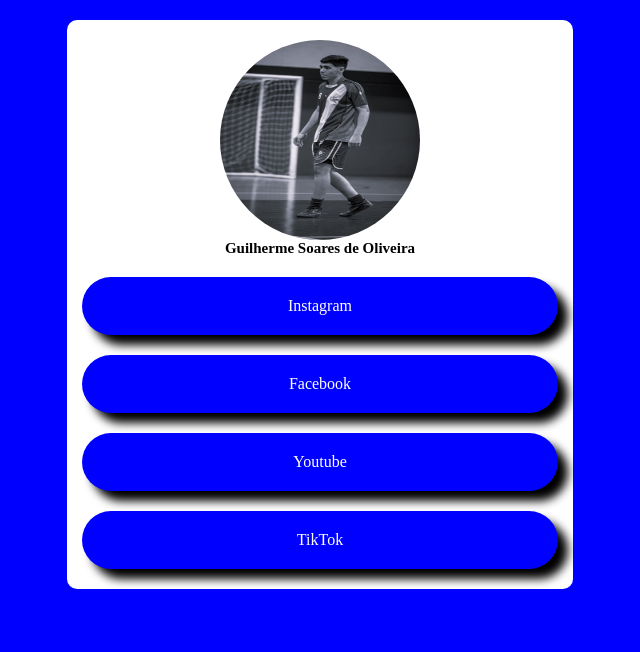
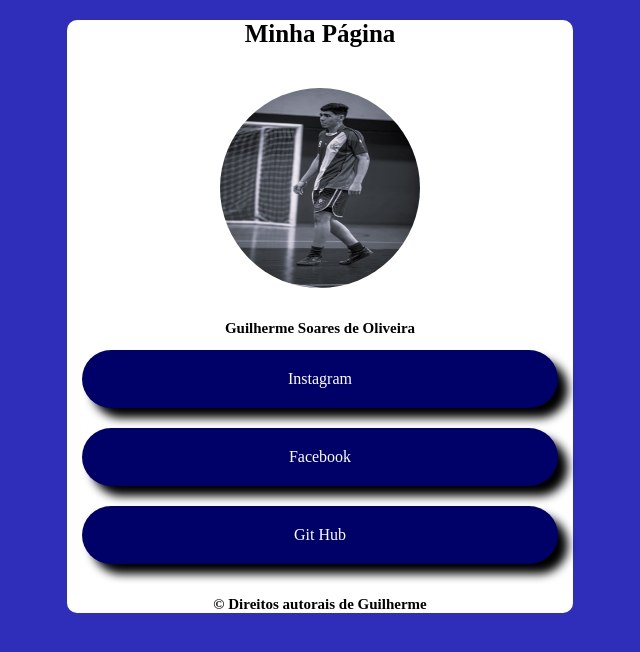
Before and after one commit to Guilherme-Soar3s/Guilherme-Soar3s.github.io, a plain HTML site: page index.html in a window 1280 px wide. Shown: the whole page, without its empty margins (320-960 px from the left). Drawn offline with Linux system fonts and the light colour scheme.

Commit message:
tudo quase pronto

```diff
--- a/estilo.css
+++ b/estilo.css
@@ -1,5 +1,5 @@
 body{
-    background: blue;
+    background: rgb(46, 46, 186);
 }
 
 img{
@@ -10,10 +10,15 @@
 
 }
 h1{
+    font-size: 25px;
+    text-align: center;
+    margin-top: 20px;
+    margin-bottom: 20px;
+}
+h2{
     font-size: 15px;
     text-align: center;
-    margin-top: -20px;
-    margin-bottom: 20px;
+
 }
 main{
   background-color: rgb(255, 255, 255);
@@ -37,7 +42,7 @@
 }
 
 .butoes{
-    background-color: blue;
+    background-color: rgb(0, 0, 105);
     border-radius: 30px;
     padding: 20px;
     display: flex;
@@ -51,3 +56,7 @@
     text-decoration: none;
     color: rgb(255, 255, 255);
 }
+.butoes:hover{
+    background-color: rgb(42, 42, 172);
+   box-shadow: none;
+}
--- a/index.html
+++ b/index.html
@@ -1,38 +1,50 @@
 <!DOCTYPE html>
 <html lang="en">
+
 <head>
     <meta charset="UTF-8">
     <meta name="viewport" content="width=device-width, initial-scale=1.0">
     <link rel="stylesheet" href="estilo.css">
     <title>Pagina de links</title>
 </head>
+
 <body>
 
     <main>
 
+        <h1>Minha Página</h1>
         <div class="image"><img src="eufotobola.jpg" alt="eu"></div>
-        <h1>Guilherme Soares de Oliveira</h1>
+        <h2>Guilherme Soares de Oliveira</h2>
 
 
         <div class="container">
 
-             <a href="instagram.com"><div class="butoes">Instagram </div></a>
+            <a href="https://www.instagram.com/gui__oliveira07/">
+                <div class="butoes">Instagram </div>
+            </a>
 
 
 
-            <a href="facebook.com"><div class="butoes">Facebook </div></a>
+            <a href="https://www.facebook.com/profile.php?id=100030034635750">
+                <div class="butoes">Facebook </div>
+            </a>
 
 
-             <a href="youtube.com"><div class="butoes">Youtube</div></a>
+            <a href="https://github.com/Guilherme-Soar3s/Guilherme-Soar3s.github.io">
+                <div class="butoes">Git Hub</div>
+            </a>
 
 
-            <a href="tiktok.com"> <div class="butoes">TikTok </div></a>
 
 
 
 
         </div>
+        <footer><h2>© Direitos autorais de Guilherme</h2></footer>
     </main>
 
+
+
 </body>
+
 </html>
```
